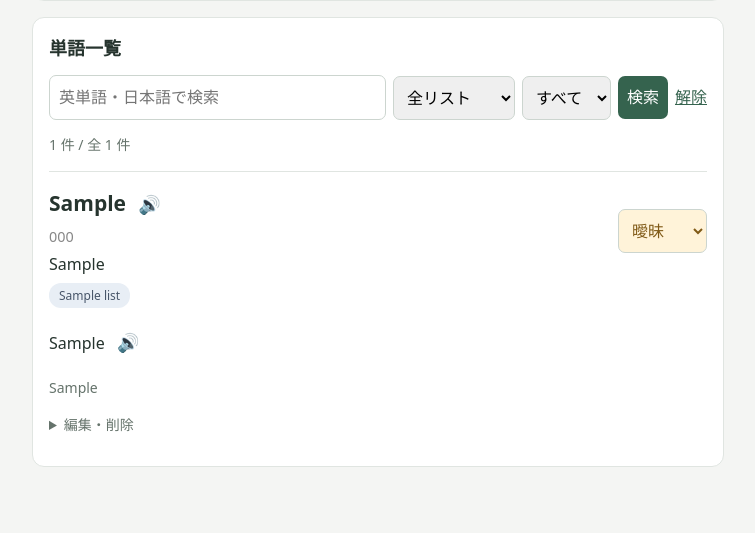
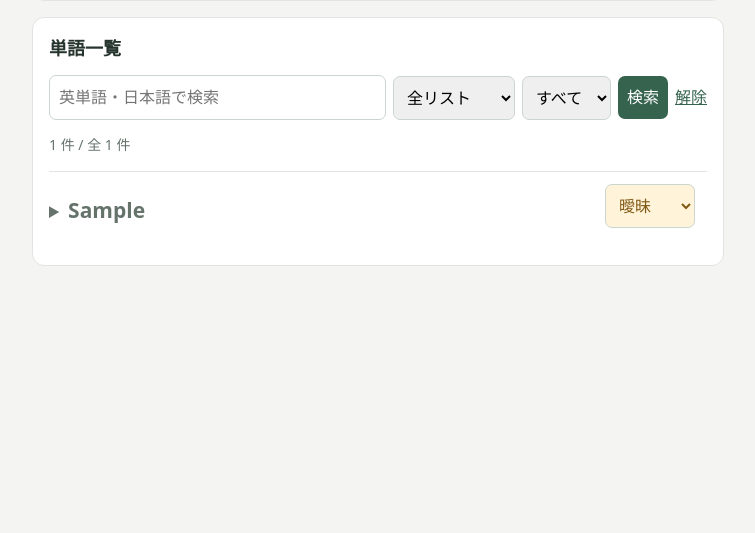
Before and after one commit to CoffKuroneko/EnglishWord, a Flask app: page / in a window 1280 px wide. Shown: the part 924-1457 px from the top of the page, without its empty margins (262-1017 px from the left). After the commit the page ends 1190 px from the top, so only its background shows below. Run offline with Flask 3, Linux system fonts and the light colour scheme; tables that the repository leaves empty hold one stand-in row (values such as "Sample post").

Commit message:
折りたたみ式に変更

```diff
--- a/static/style.css
+++ b/static/style.css
@@ -199,3 +199,48 @@ summary {
     color: #888;
     margin: 2px 0 4px;
 }
+
+/* 単語カード */
+.word-card {
+    position: relative;
+}
+
+/* 習得状況を右上に固定 */
+.word-status {
+    position: absolute;
+    top: 12px;
+    right: 12px;
+    margin: 0;
+    z-index: 1;
+}
+
+.word-status select {
+    width: 90px;
+    margin: 0;
+}
+
+/* 単語の折りたたみ */
+.word-details {
+    margin: 0;
+    padding: 0;
+    border: none;
+}
+
+.word-details > summary {
+    cursor: pointer;
+    padding: 8px 110px 8px 0;
+    min-height: 40px;
+    box-sizing: border-box;
+    font-size: 18px;
+    font-weight: bold;
+    overflow-wrap: anywhere;
+}
+
+/* 展開した詳細 */
+.word-content {
+    padding-top: 12px;
+}
+
+.word-details[open] > summary {
+    margin-bottom: 8px;
+}
--- a/templates/index.html
+++ b/templates/index.html
@@ -235,28 +235,11 @@
         </p>
 
         {% for w in words %}
-        <article id="word-{{w.id}}">
+        <article id="word-{{w.id}}" class="word-card">
 
-            <div class="wordrow">
-                <div>
-                    <strong class="word">{{w.word}}</strong>
-
-                    <button type="button"
-                            class="speak"
-                            data-word="{{w.word}}"
-                            aria-label="単語を読み上げる"
-                            onclick="speak(this.dataset.word)">
-                        🔊
-                    </button>
-
-                    {% if w.phonetic %}
-                    <div class="phonetic">{{w.phonetic}}</div>
-                    {% endif %}
-
-                    <div>{{w.meaning}}</div>
-                </div>
-
+            <!-- 習得状況：常時表示 -->
             <form method="post"
+                class="word-status"
                 action="{{url_for('change_status', word_id=w.id)}}"
                 data-word-action>
 
@@ -280,7 +263,30 @@
 
                 <noscript><button>更新</button></noscript>
             </form>
-            </div>
+
+            <!-- 単語の折りたたみ -->
+            <details class="word-details">
+
+                <summary>
+                    <strong class="word">{{w.word}}</strong>
+                </summary>
+
+                <div class="word-content">
+
+                    <!-- 単語の音声再生 -->
+                    <button type="button"
+                            class="speak"
+                            data-word="{{w.word}}"
+                            aria-label="単語を読み上げる"
+                            onclick="speak(this.dataset.word)">
+                        🔊
+                    </button>
+
+                    {% if w.phonetic %}
+                    <div class="phonetic">{{w.phonetic}}</div>
+                    {% endif %}
+
+                    <div>{{w.meaning}}</div>
 
                     <!-- 所属リスト表示 -->
                     <div class="list-tags">
@@ -314,6 +320,7 @@
                     <p class="example">{{w.example}}</p>
                     {% endif %}
 
+                    <!-- 編集・削除 -->
                     <details>
                         <summary>編集・削除</summary>
 
@@ -376,8 +383,10 @@
                             <button class="delete">削除</button>
                         </form>
                     </details>
+
+                </div>
+            </details>
         </article>
-
         {% else %}
         <p>該当する単語がありません。</p>
         {% endfor %}
@@ -459,6 +468,12 @@ window.addEventListener('load', function() {
     );
 
     if (target) {
+        const details = target.querySelector('.word-details');
+
+        if (details) {
+            details.open = true;
+        }
+
         target.scrollIntoView({block: 'center'});
     }
 });
```
Lines whose indentation alone changed are shown as unchanged.
